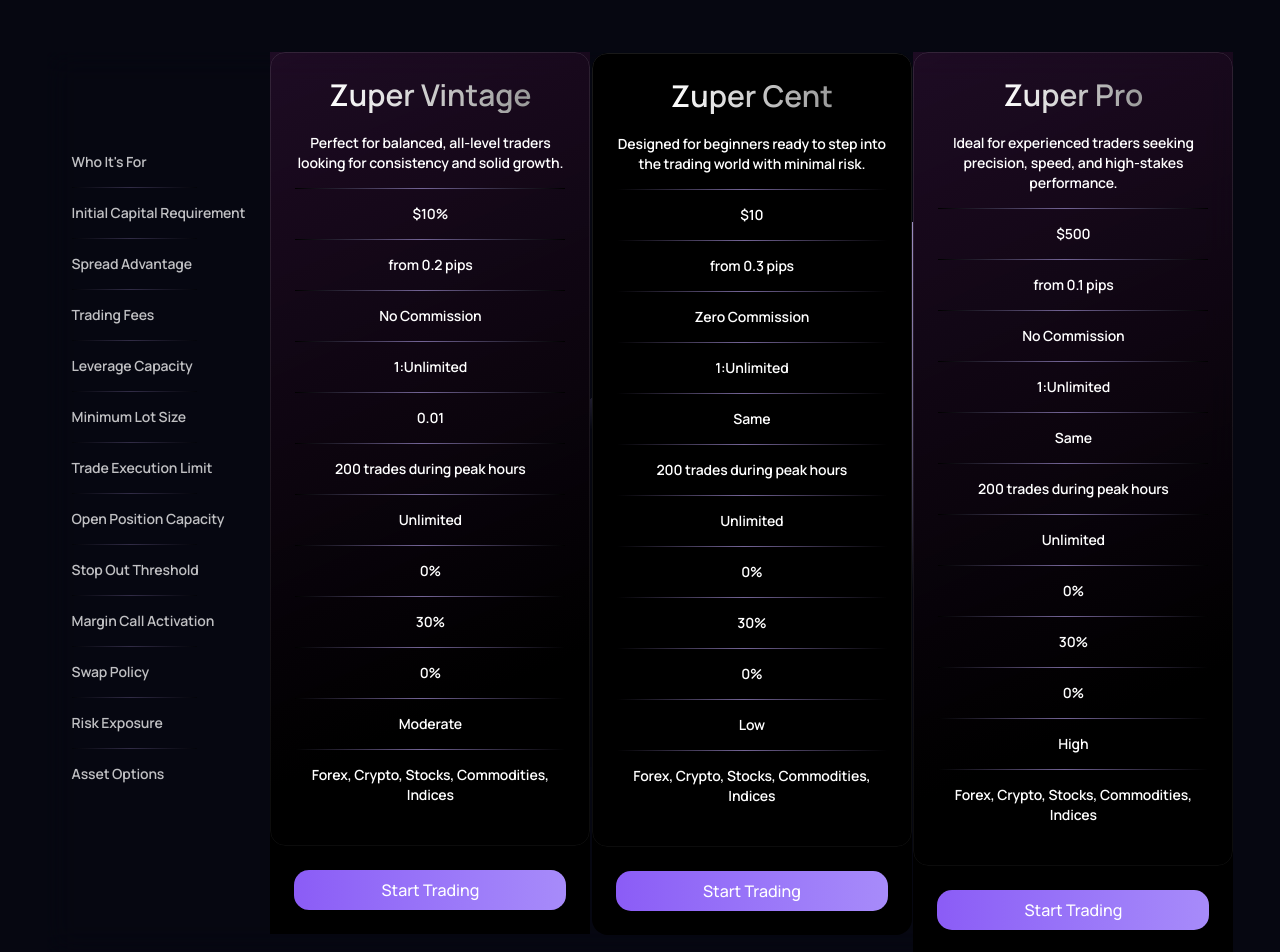
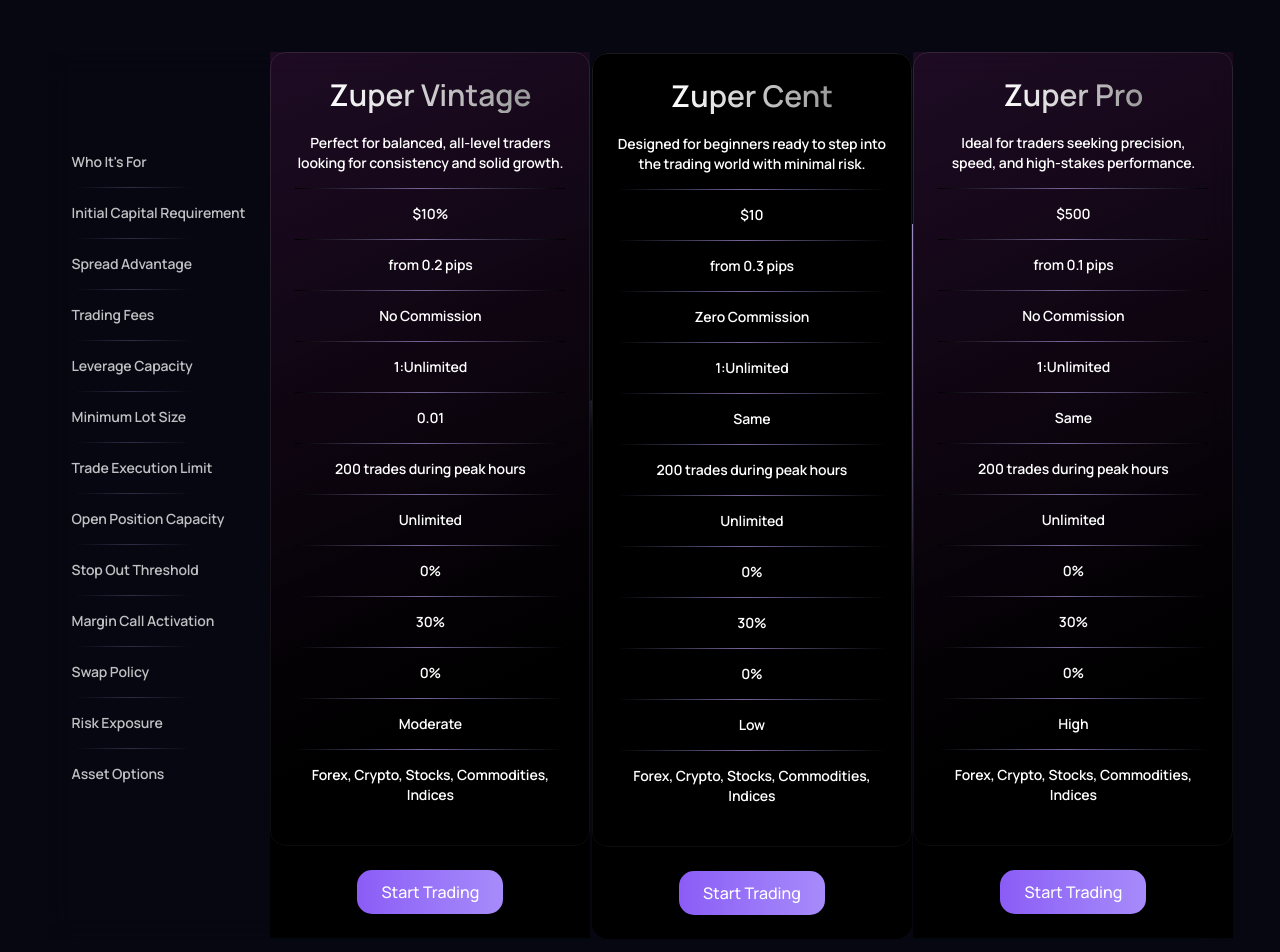
Before and after one commit to deepikabajaj31/Zuperior, a Next.js app: page / in a window 1280 px wide. Shown: the part 2120-3072 px from the top of the page. Built offline with nearby package versions, Linux system fonts and the light colour scheme.

Commit message:
package pixel perfection

```diff
--- a/src/components/Packages.tsx
+++ b/src/components/Packages.tsx
@@ -44,7 +44,7 @@
     {
         name: "Zuper Pro",
         description:
-            "Ideal for experienced traders seeking precision, speed, and high-stakes performance.",
+            "Ideal for traders seeking precision, speed, and high-stakes performance.",
         features: [
             "$500",
             "from 0.1 pips",
@@ -133,11 +133,12 @@
                                     </div>
                                     <div className="flex-none opacity-40 overflow-visible absolute z-10 rounded-[15px] inset-0 w-full h-full box-border pointer-events-none left-0 top-0 border border-white/50" style={{ mask: 'linear-gradient(180deg, rgba(0, 0, 0, .5) 0%, rgba(0, 0, 0, .25) 100%)' }} />
                                 </div>
-                                <div className="p-6">
-                                    <button className="w-full py-2 bg-gradient-to-r from-[#8b5cf6] to-[#a78bfa] text-white font-medium rounded-[15px]">
+                                <div className="flex items-center py-6 justify-center h-full">
+                                    <button className="w-min whitespace-nowrap py-2.5 px-6 bg-gradient-to-r from-[#8b5cf6] to-[#a78bfa] text-white font-medium rounded-[15px]">
                                         Start Trading
                                     </button>
                                 </div>
+
                             </div>
                         )
                         return plan.shiny ? (
```
